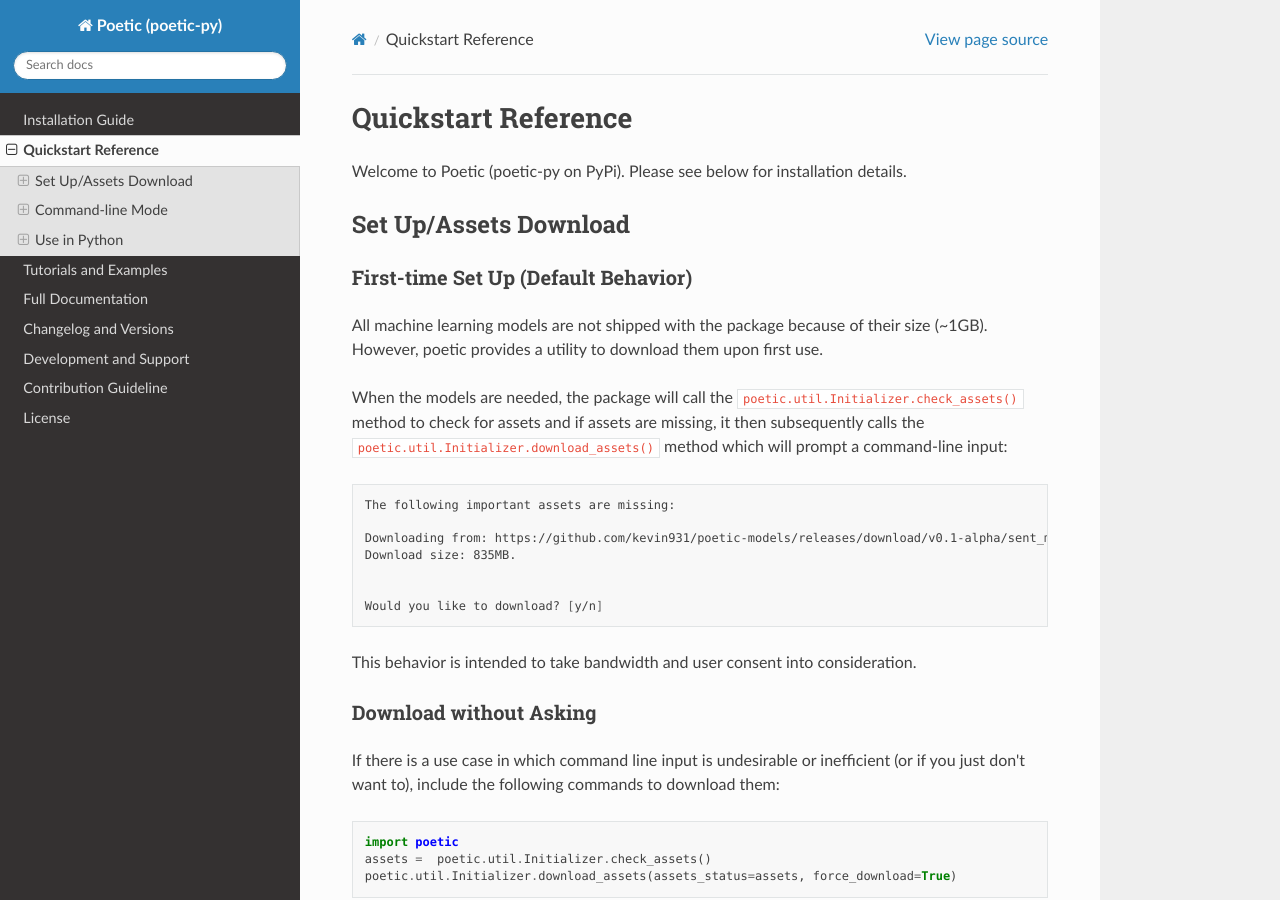
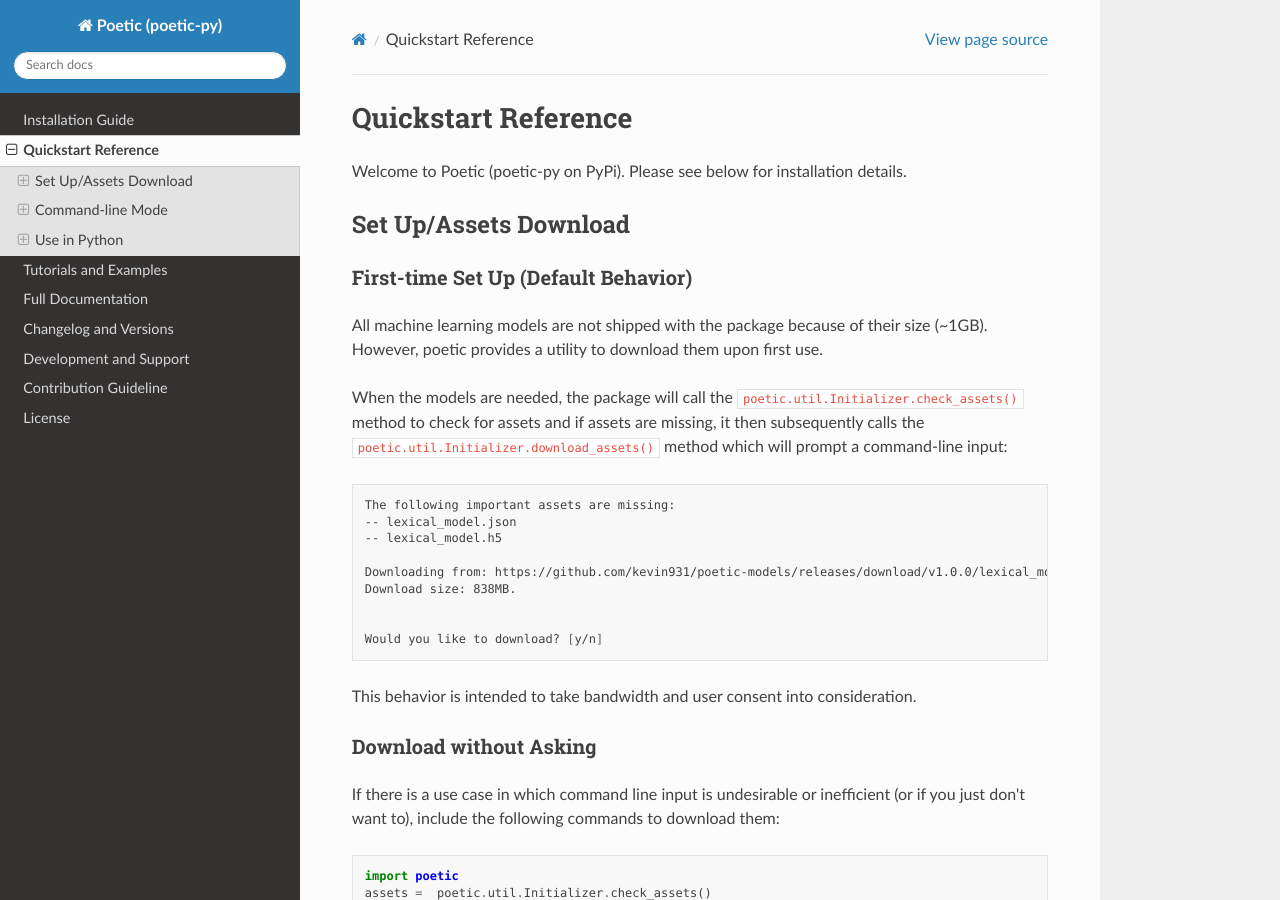
Before and after one commit to kevin931/poetic, a Sphinx documentation site: the page built from docs/source/usage/Quickstart.rst, in a window 1280 px wide and 900 px high. Built offline with Sphinx 7.4.7 and the Read the Docs theme 2.0.0, drawn with Linux system fonts in a browser that asks for light colours.

Commit message:
Updated to new model release
The model name, url, and size are changed in the output example.

```diff
--- a/docs/source/usage/Quickstart.rst
+++ b/docs/source/usage/Quickstart.rst
@@ -21,9 +21,11 @@
 .. code-block:: bash
 
     The following important assets are missing:
+    -- lexical_model.json
+    -- lexical_model.h5
 
-    Downloading from: https://github.com/kevin931/poetic-models/releases/download/v0.1-alpha/sent_model.zip
-    Download size: 835MB.
+    Downloading from: https://github.com/kevin931/poetic-models/releases/download/v1.0.0/lexical_model.zip
+    Download size: 838MB.
 
 
     Would you like to download? [y/n]
```
